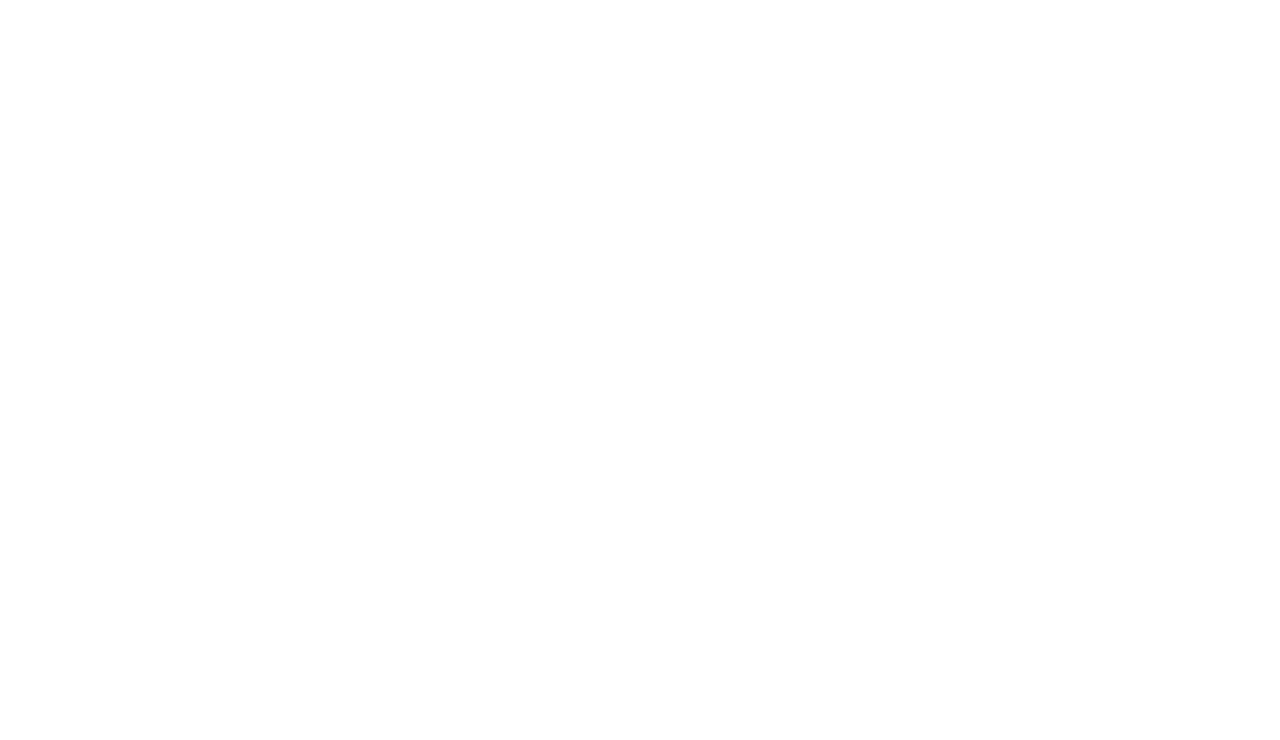
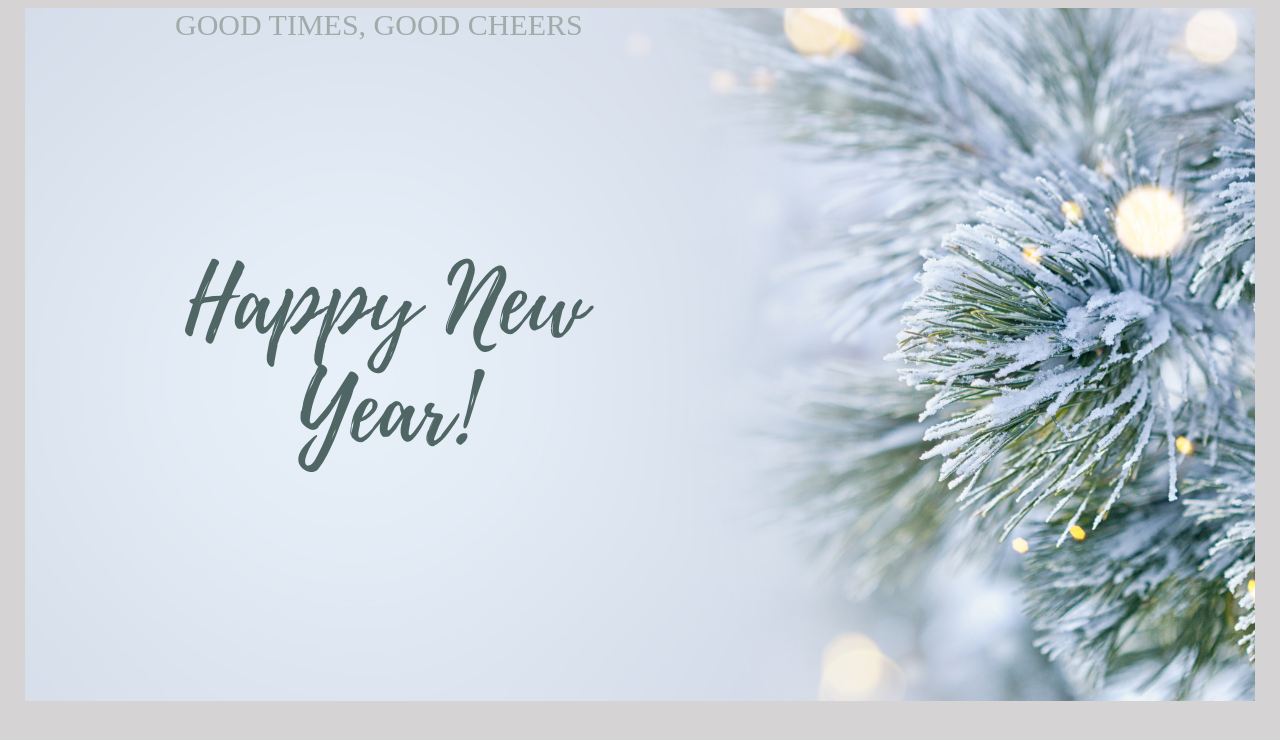
Before and after one commit to oser2/Figma.Holiday, a plain HTML site: page index.html in a window 1280 px wide. Drawn offline with Linux system fonts and the light colour scheme.

Commit message:
add text

```diff
--- a/index.html
+++ b/index.html
@@ -8,7 +8,8 @@
 </head>
 <body>
     <div class="card">
-
+     <div class="wish">GOOD TIMES, GOOD CHEERS
+    </div>
     </div>
 </body>
 </html>
--- a/style.css
+++ b/style.css
@@ -0,0 +1,20 @@
+body{
+    background: #d5d3d3;
+}
+.card{
+    width: 1230px;
+    height: 693px;
+    flex-shrink: 0;
+    background-image: url(./bg.png);
+    margin: 0 auto;
+}
+.wish{
+margin: 0px 0px 0px 150px;
+color: #A0ABAA;
+font-family: Montserrat;
+font-size: 30px;
+font-style: normal;
+font-weight: 500;
+line-height: normal;
+text-transform: uppercase;
+}
```
Also changed, not shown: bg.png (added).
